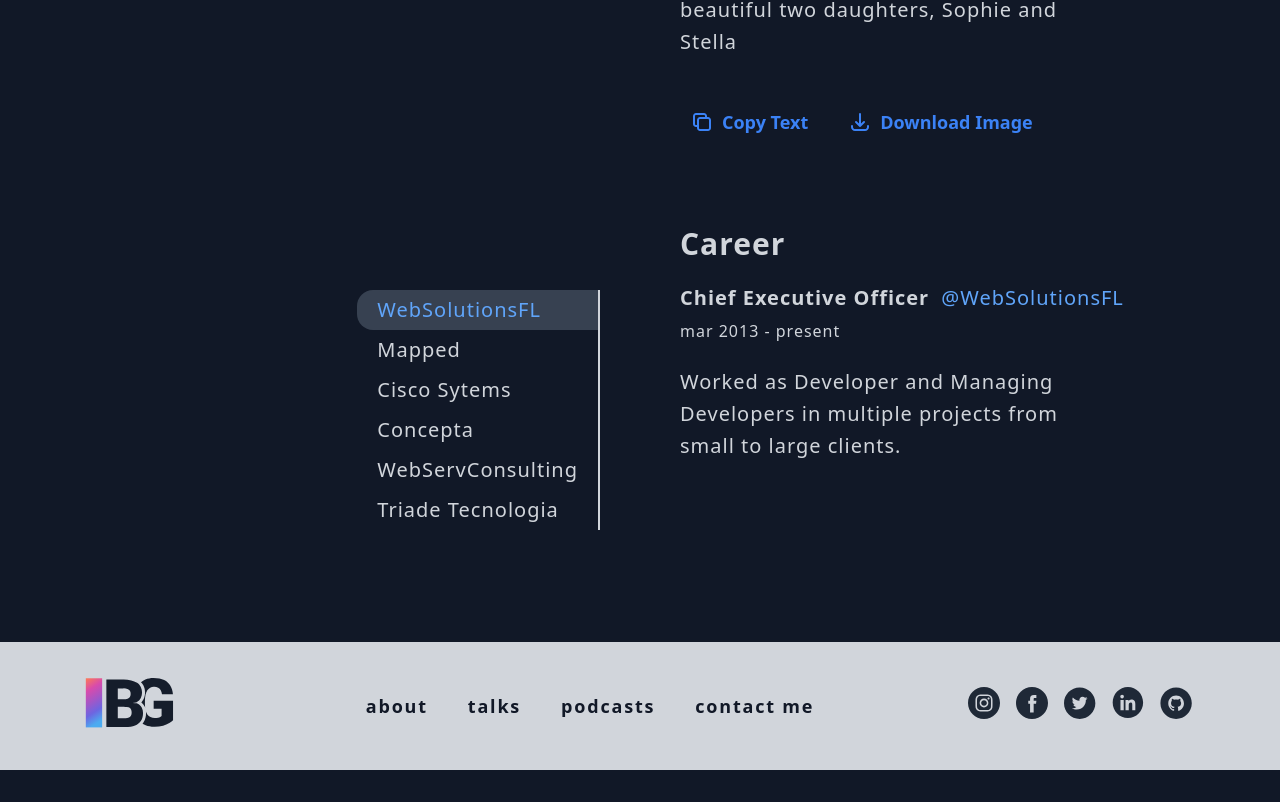
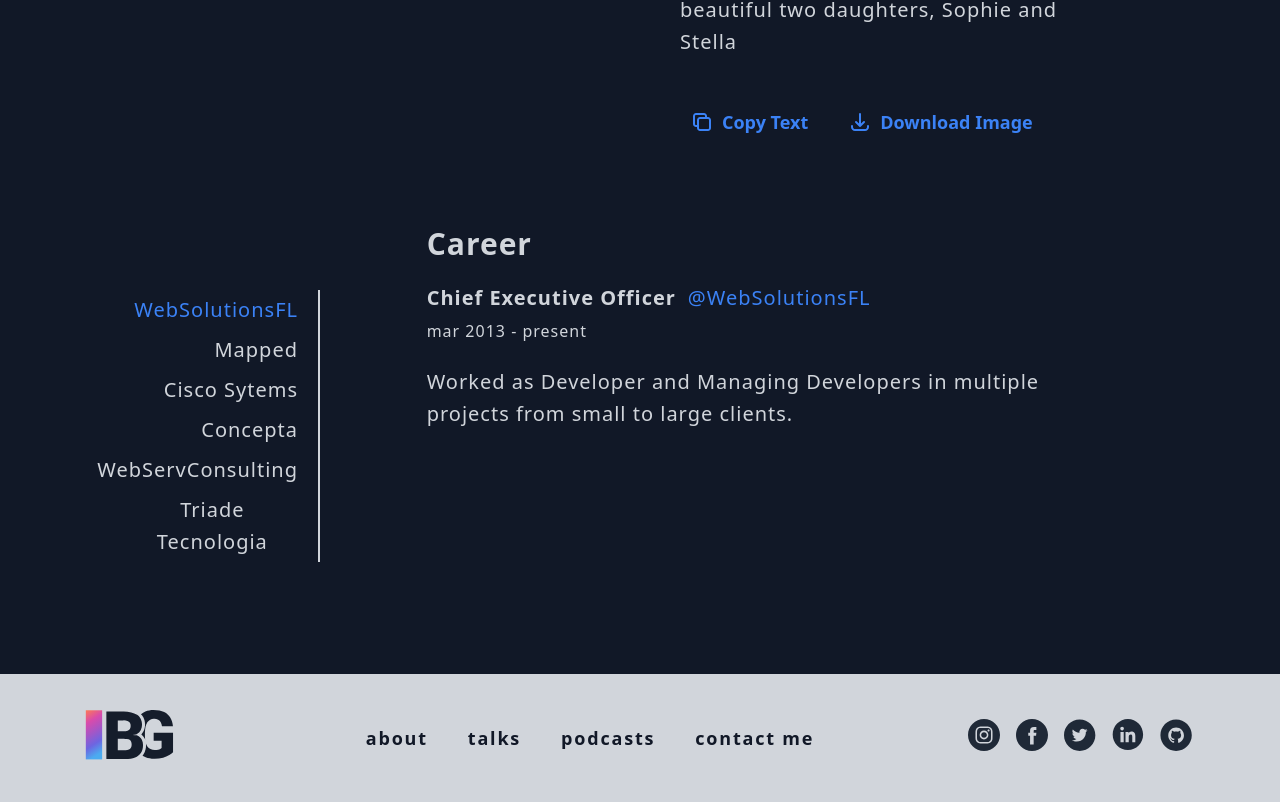
Before and after one commit to brunogenaro/bgenaro.me, a Next.js app: page /about in a window 1280 px wide. Shown: the part 854-1656 px from the top of the page. Before the commit the page ends 1624 px from the top, so only its background shows below. Built offline with nearby package versions, Linux system fonts and the light colour scheme.

Commit message:
feat: CareerSection

```diff
--- a/src/components/CareerSection/index.tsx
+++ b/src/components/CareerSection/index.tsx
@@ -69,34 +69,34 @@ const CareerSection: React.FC = () => {
     activeItem.company.name === item.company.name
 
   return (
-    <section className="mt-10 grid grid-cols-2 gap-20 text-xl leading-8 tracking-wider text-gray-300">
-      <ul className="col-start-1 col-end-1 mt-16 justify-self-end text-right">
+    <section className="mt-10 grid grid-cols-12 text-xl leading-8 tracking-wider">
+      <ul className="col-span-2 col-start-2 mt-16 text-right">
         {Career.map(item => (
-          <li
-            key={item.company.name}
-            className={`flex rounded-l-2xl border-r-2 border-gray-300 px-5 py-1  transition delay-100 ease-in-out hover:border-blue-400 hover:bg-gray-700 hover:text-blue-400 ${
-              isActive(item) && 'border-blue-400 bg-gray-700 text-blue-400'
-            }`}
-          >
+          <li className="flex justify-end" key={item.company.name}>
             <button
               onClick={() => {
                 setActiveItem(item)
               }}
               type="button"
+              className={`cursor-pointer border-r-2 border-gray-300 px-5 py-1  ${
+                isActive(item) && 'border-blue-500 text-blue-500 '
+              }`}
             >
-              {item.company.name}
+              <span className="transition-all delay-200 ease-in-out hover:text-2xl  hover:text-blue-500">
+                {item.company.name}
+              </span>
             </button>
           </li>
         ))}
       </ul>
-      <div className="col-start-2 col-end-2">
+      <div className="col-span-6 col-start-5">
         <header>
           <h3 className="mb-5 text-3xl font-bold">Career</h3>
           <h4>
             <span className="mr-3 font-bold">{activeItem.title}</span>
             <a
               href={activeItem.company.url}
-              className="text-blue-400"
+              className="text-blue-500"
               target="_blank"
               rel="noreferrer"
             >
@@ -105,7 +105,7 @@ const CareerSection: React.FC = () => {
           </h4>
           <time className="text-base">{activeItem.date}</time>
         </header>
-        <p className="mt-5 w-2/3">{activeItem.description}</p>
+        <p className="mt-5">{activeItem.description}</p>
       </div>
     </section>
   )
```
